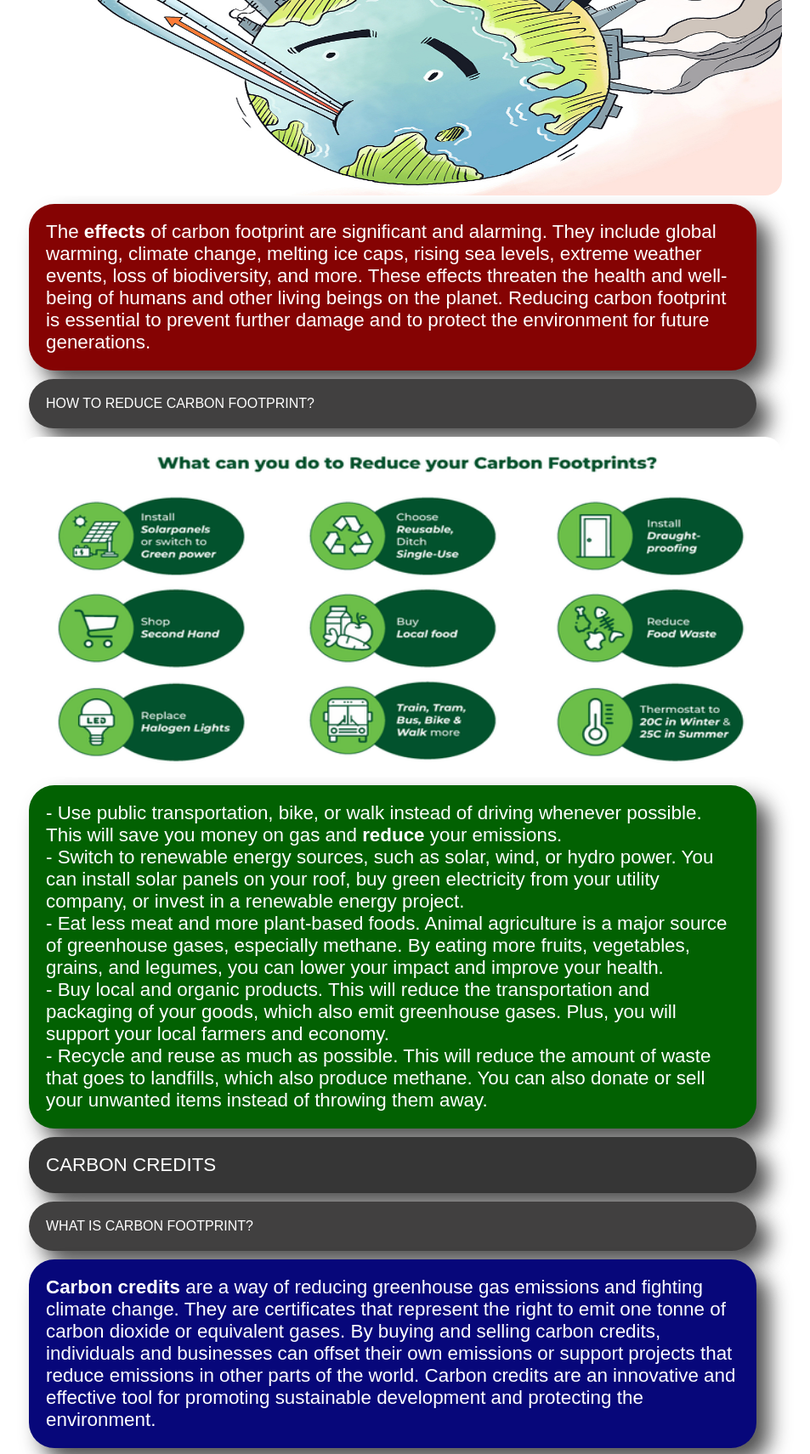
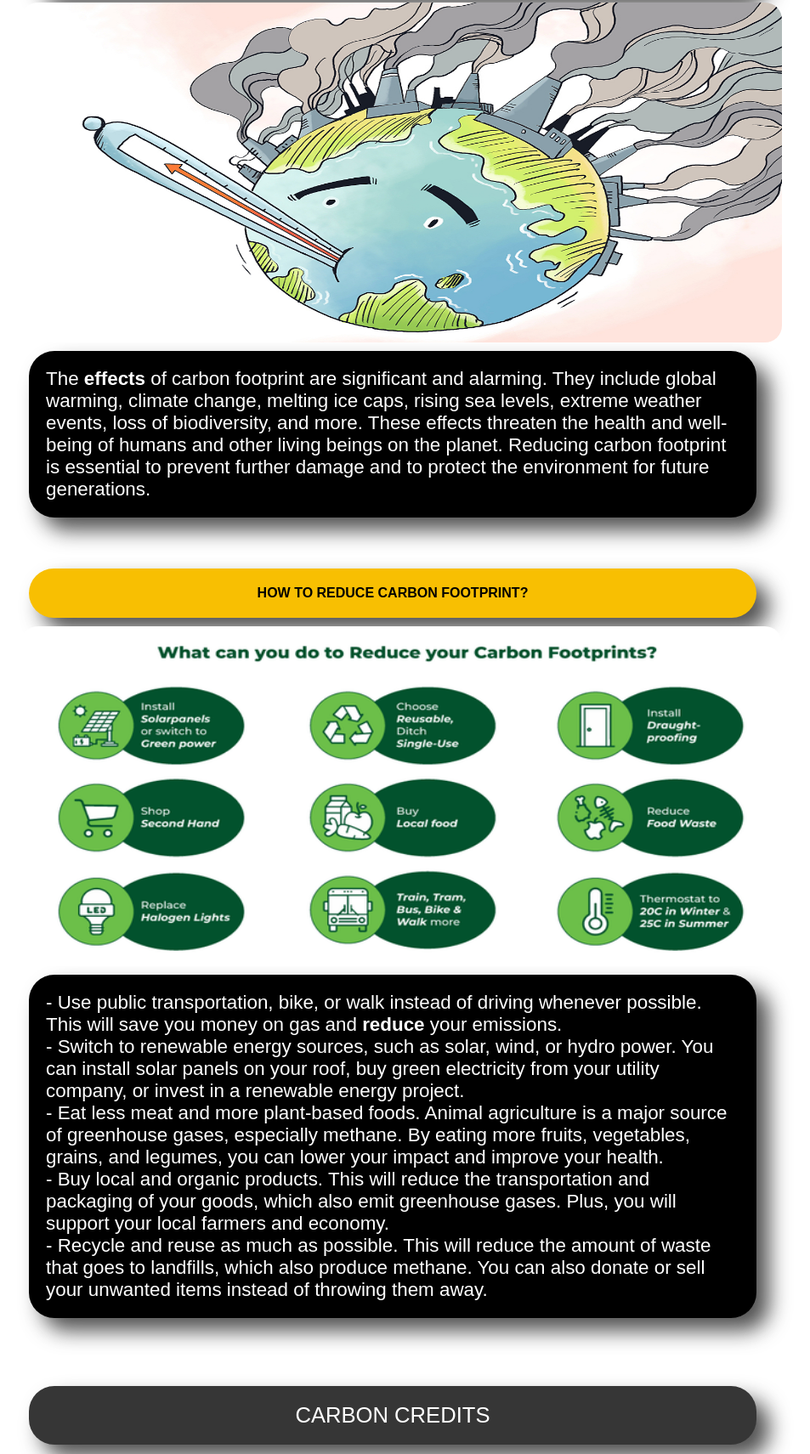
Before and after one commit to SreejithKSGupta/ecocredit, a plain HTML site: page know.html in a window 1280 px wide. Shown: the part 1044-2755 px from the top of the page at 85% size, without its empty margins (178-1131 px from the left). Drawn offline with Linux system fonts and the light colour scheme.

Commit message:
Anjitha know

```diff
--- a/know.css
+++ b/know.css
@@ -57,15 +57,27 @@ body{
     border:var(--bordad);
     border-radius: 30px;
     padding: calc(var(--padding)*2);
-    font-size: 140%;
+    font-size: 160%;
     margin: var(--margin);
     box-shadow: 15px 15px 25px rgba(12, 12, 12, 0.719);
+    text-align: center;
+    margin-top: calc(var(--margin)*8);
 
 }
 .knowsemihead{
-    background-color:rgb(65, 64, 64);
+    background-color:rgb(248, 191, 2);
+    font-weight: bolder;
     margin: var(--margin);
     font-size: 100%;
+    box-shadow: 15px 15px 25px rgba(12, 12, 12, 0.719);
+    color: rgb(0, 0, 0);
+    border:var(--bordad);
+    border-radius: 30px;
+    padding: calc(var(--padding)*2);
+    text-align: center;
+    margin-top: calc(var(--margin)*6);
+
+
 }
 .knowimg{
     display: flex;
@@ -76,13 +88,16 @@ body{
     border-radius: var(--bordad);
 }
 #CarbonFootprint{
-    background-color: rgb(7, 7, 122);
+    background-color: rgb(0, 0, 0);
+    color: white;
 }
 #CarbonFootprintEffect{
-    background-color: rgb(133, 3, 3);
+    background-color: rgb(0, 0, 0);
+    color: white;
 }
 #carbonFootpriintReduce{
-    background-color: rgb(2, 97, 2);
+    background-color: rgb(0, 0, 0);
+    color: white;
 }
 @media screen and (max-width: 800px){
     body{
--- a/know.html
+++ b/know.html
@@ -12,7 +12,7 @@
       <div class="knowpage">
         <div class="knowhead">CARBON FOOTPRINT</div>
       </div>
-        <div class="knowhead knowsemihead">WHAT IS CARBON FOOTPRINT?</div>
+        <div class=" knowsemihead">WHAT IS CARBON FOOTPRINT?</div>
         <img class="knowimg"src="src/know/carbonFoot1.webp" alt="Carbon Footprint"/>
         <div id="CarbonFootprint" class="knowtext">
           <b>Carbon footprint </b>is a term that describes how much greenhouse
@@ -24,7 +24,7 @@
           understand how our choices and actions affect the environment and find
           ways to reduce our impact.
         </div>
-        <div class="knowhead knowsemihead">
+        <div class=" knowsemihead">
           WHAT ARE THE EFFECTS OF INCREASED CARBON FOOTPRINT?
         </div>
         <img class="knowimg"src="src/know/carbonFoot2.webp" alt="Carbon Footprint"/>
@@ -37,7 +37,7 @@
           prevent further damage and to protect the environment for future
           generations.
         </div>
-        <div class="knowhead knowsemihead">HOW TO REDUCE CARBON FOOTPRINT?</div>
+        <div class=" knowsemihead">HOW TO REDUCE CARBON FOOTPRINT?</div>
         <img class="knowimg"src="src/know/carbonFoot.webp" alt="Carbon Footprint" />
         <div id="carbonFootpriintReduce" class="knowtext">
           - Use public transportation, bike, or walk instead of driving whenever
@@ -58,7 +58,8 @@
           items instead of throwing them away.
         </div>
         <div class="knowhead">CARBON CREDITS</div>
-        <div class="knowhead knowsemihead">WHAT IS CARBON FOOTPRINT?</div>
+        <div class=" knowsemihead">WHAT IS CARBON FOOTPRINT?</div>
+        <img class="knowimg"src="src/know/carboncredit.webp" alt="Carbon Footprint"/>
         <div id="CarbonFootprint" class="knowtext">
           <b>Carbon credits</b> are a way of reducing greenhouse gas emissions
           and fighting climate change. They are certificates that represent the
@@ -69,9 +70,10 @@
           effective tool for promoting sustainable development and protecting
           the environment.
         </div>
-        <div class="knowhead knowsemihead">
+        <div class=" knowsemihead">
           WHAT ARE THE POSITIVE EFFECGS OF CARBON CREDITS?
         </div>
+        <img class="knowimg"src="src/know/carboncredit1.webp" alt="Carbon Footprint"/>
         <div id="CarbonFootprintEffect" class="knowtext">
           The <b>effects</b> are they create incentives for clean energy and
           low-carbon technologies, such as wind, solar, hydro, and biomass.<br />
@@ -85,7 +87,8 @@
           and private sectors that can be used for environmental protection and
           adaptation measures.
         </div>
-        <div class="knowhead knowsemihead">HOW TO REDUCE CARBON CREDITS?</div>
+        <div class=" knowsemihead">HOW TO REDUCE CARBON CREDITS?</div>
+        <img class="knowimg"src="src/know/carboncredit2.webp" alt="Carbon Footprint"/>
         <div id="carbonFootpriintReduce" class="knowtext">
           - Use renewable energy sources such as solar, wind, or hydro power.
           These sources do not emit any greenhouse gases and do not require any
```
Also changed, not shown: src/know/carbonCredit.webp (added), src/know/carbonCredit1.webp (added), src/know/carbonCredit2.webp (added).
